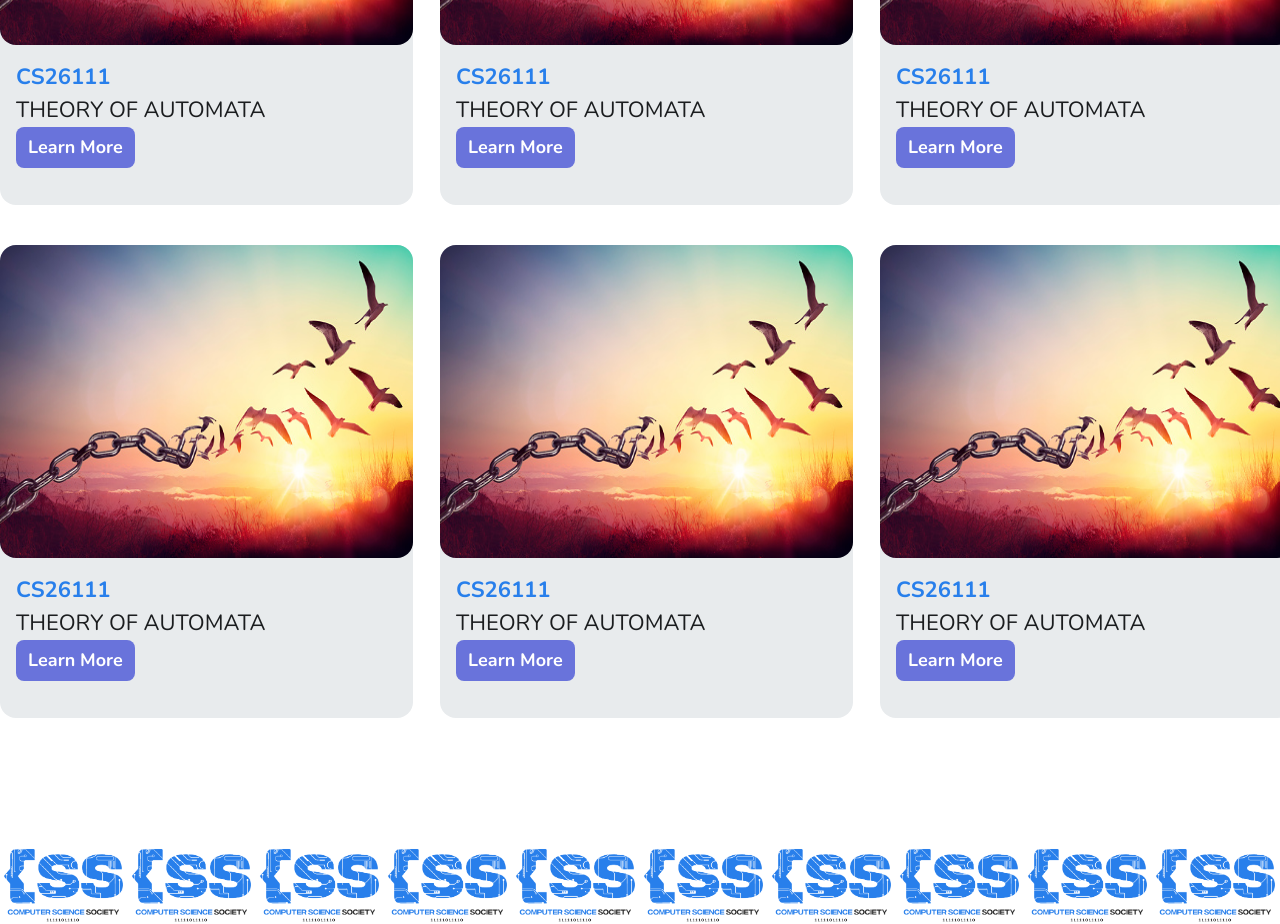
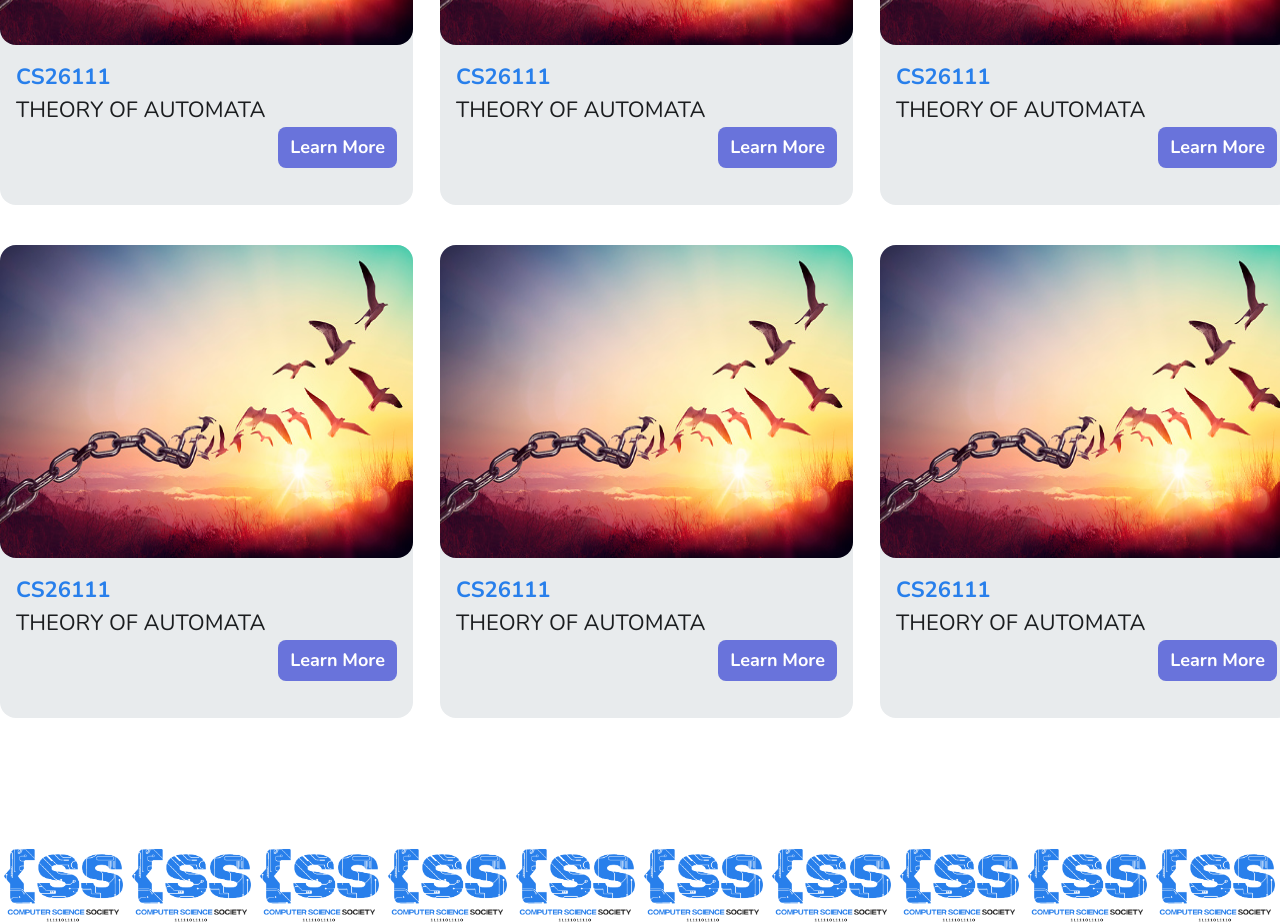
Before and after one commit to neilcasas/final-ustcss, a React (Vite) app: page / in a window 1280 px wide. Shown: the part 2360-3284 px from the top of the page. Built offline with nearby package versions, Linux system fonts and the light colour scheme.

Commit message:
Placed subject button to right side

```diff
--- a/src/components/Subject.jsx
+++ b/src/components/Subject.jsx
@@ -14,7 +14,9 @@ const Subject = (props) => {
           <h6 className="text-primary font-bold">{props.subjectCode}</h6>
           <h6>{props.subjectName.toUpperCase()}</h6>
         </div>
-        <Button text="Learn More" />
+        <div className="flex place-content-end">
+          <Button text="Learn More" />
+        </div>
       </div>
     </div>
   );
```
